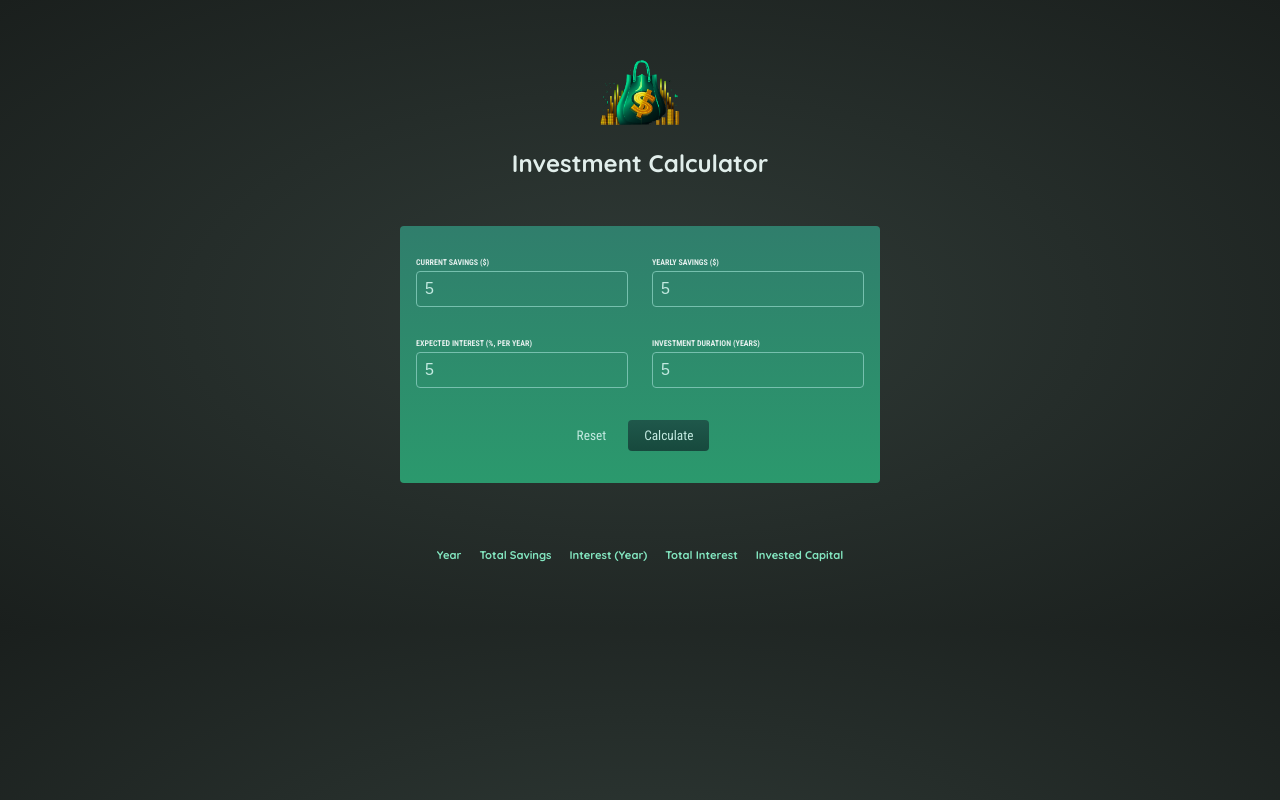
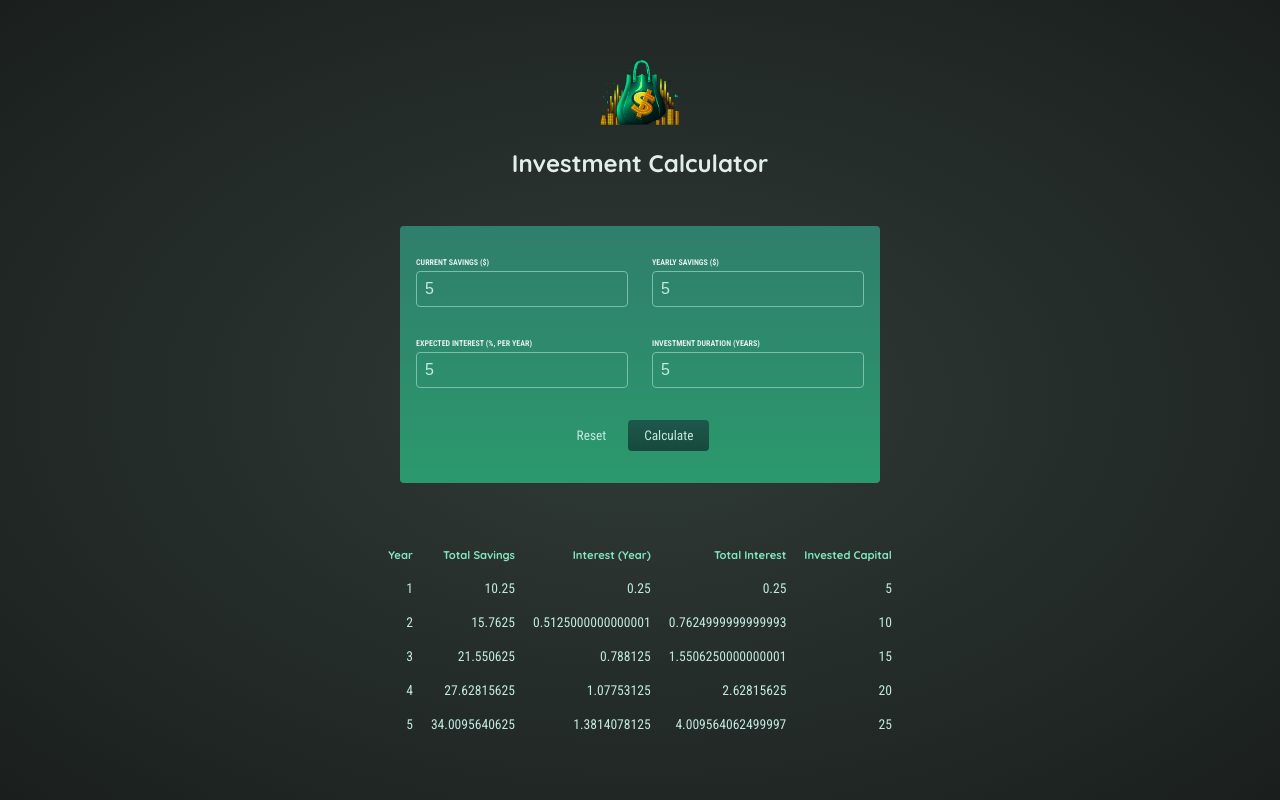
Before and after one commit to LyuboslavL/React-Udemy-Course, a React (Create React App) app in the folder InvestmentCalculator/: page / in a window 1280 px wide. Both pictures are taken after typing "5", "5", "5", "5" into the empty fields and a click on the button "Calculate". Built offline with nearby package versions, Linux system fonts and the light colour scheme.

Commit message:
Working InvestmentListResult component
Adding reset functionality to the table as well

```diff
--- a/InvestmentCalculator/src/App.js
+++ b/InvestmentCalculator/src/App.js
@@ -1,11 +1,20 @@
+import React, { useState } from 'react'
+
 import InvestmentInput from './components/InvestmentInput/InvestmentInput';
 import InvestmentListResults from './components/InvestmentListResults/InvestmentListResults';
 import SiteHeader from './components/SiteHeader/SiteHeader';
 
 function App() {
+  const [userInput, setResult] = useState(null);
+
+
+  const calculateHandler = (userInput) => {
+    setResult(userInput);
+  };
+
   const yearlyData = []; // per-year results
-  const calculateHandler = (userInput) => {
 
+  if (userInput) {
     let currentSavings = +userInput['currentSavings'];
     const yearlyContribution = +userInput['yearlySavings'];
     const expectedReturn = +userInput['expectedInterest'] / 100;
@@ -22,8 +31,6 @@ function App() {
         yearlyContribution: yearlyContribution,
       });
     }
-
-    return yearlyData;
   }
 
   return (
@@ -31,10 +38,8 @@ function App() {
       <SiteHeader />
       <InvestmentInput onCalculate={calculateHandler} />
 
-      {/* Todo: Show below table conditionally (only once result data is available) */}
-      {/* Show fallback text if no data is available */}
-
-      <InvestmentListResults result={yearlyData} />
+      {!userInput && <p>No investment calculated yet.</p>}
+      {userInput && <InvestmentListResults data={yearlyData} initialInvestment={userInput['currentSavings']} />}
     </div>
   );
 }
--- a/InvestmentCalculator/src/components/InvestmentInput/InvestmentInput.js
+++ b/InvestmentCalculator/src/components/InvestmentInput/InvestmentInput.js
@@ -33,6 +33,7 @@ const InvestmentInput = props => {
         setEnteredYearly('');
         setEnteredInterest('');
         setEnteredDuration('');
+        props.onCalculate(null)
     }
 
     return (
--- a/InvestmentCalculator/src/components/InvestmentListResults/InvestmentListResults.js
+++ b/InvestmentCalculator/src/components/InvestmentListResults/InvestmentListResults.js
@@ -15,15 +15,15 @@ export default function InvestmentListResults(props) {
         </tr>
       </thead>
       <tbody>
-        {props.result.map(el => {
-          return (
-            <tr>
-              <td>{el.year}</td>
-              <td>{el.savingsEndOfYear}</td>
-              <td>{el.yearlyInterest}</td>
-              <td>{el.yearlyContribution}</td>
-            </tr>)
-        })}
+        {props.data.map((yearData) => (
+          <tr key={yearData.year}>
+            <td>{yearData.year}</td>
+            <td>{yearData.savingsEndOfYear}</td>
+            <td>{yearData.yearlyInterest}</td>
+            <td>{yearData.savingsEndOfYear - props.initialInvestment - yearData.yearlyContribution * yearData.year}</td>
+            <td>{yearData.yearlyContribution * yearData.year}</td>
+          </tr>
+        ))}
       </tbody>
     </table>
   )
```
